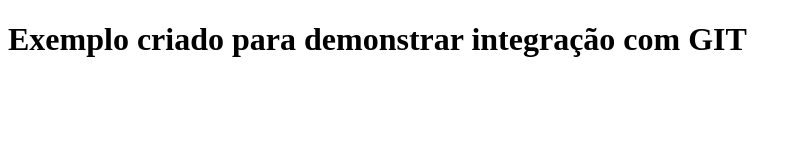
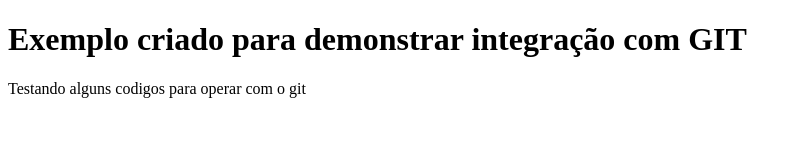
Before and after one commit to Feehleal/hello-world, a plain HTML site: page index.html in a window 1280 px wide. Shown: the whole page, without its empty margins (0-802 px from the left). Drawn offline with Linux system fonts and the light colour scheme.

Commit message:
adicionando mais alguns elementos no index

```diff
--- a/index.html
+++ b/index.html
@@ -8,5 +8,8 @@
 </head>
 <body>
     <h1>Exemplo criado para demonstrar integração com GIT</h1>
+    <p>
+        Testando alguns codigos para operar com o git
+    </p>
 </body>
 </html>
```
